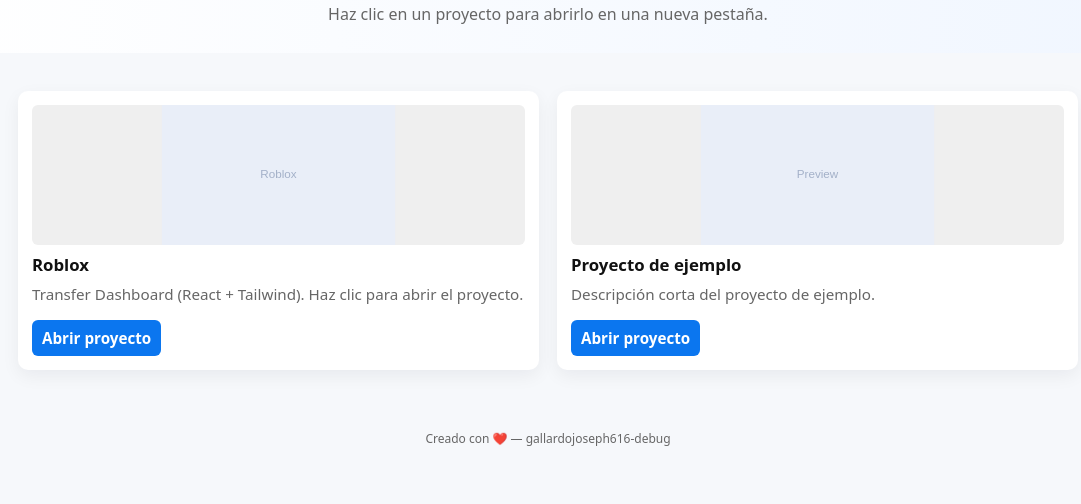
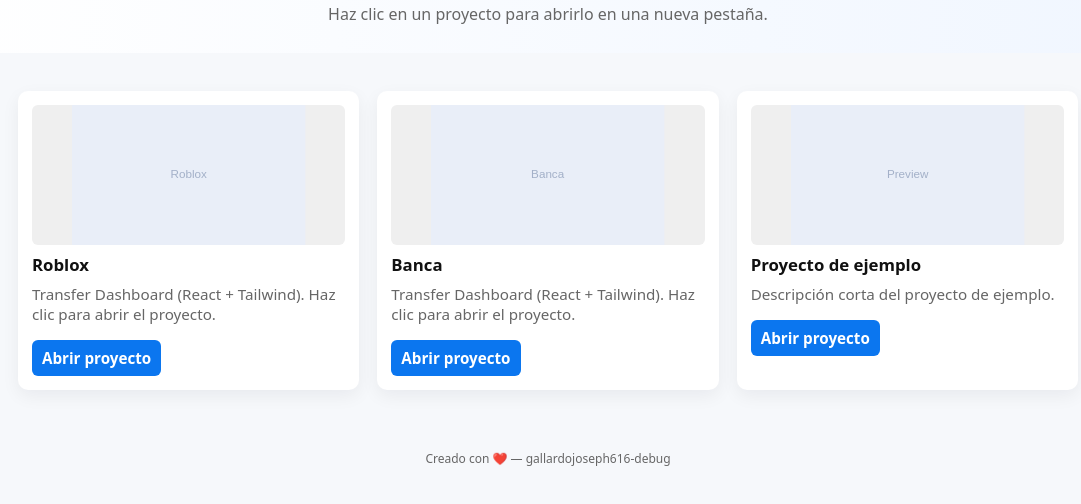
Before and after one commit to gallardojoseph616-debug/MyPageWep, a plain HTML site: page index.html in a window 1280 px wide. Shown: the part 66-570 px from the top of the page, without its empty margins (92-1173 px from the left). Drawn offline with Linux system fonts and the light colour scheme.

Commit message:
Update index.html

```diff
--- a/index.html
+++ b/index.html
@@ -26,6 +26,20 @@
       <p><a href="projects/roblox/" target="_blank" rel="noopener">Abrir proyecto</a></p>
     </article>
 
+<!-- Proyecto: Banca -->
+    <article class="card">
+      <div class="thumb" aria-hidden>
+        <svg width="100%" height="100%" viewBox="0 0 400 240" xmlns="http://www.w3.org/2000/svg" role="img" aria-label="Banca preview">
+          <rect width="100%" height="100%" fill="#e9eef8" />
+          <text x="50%" y="50%" dominant-baseline="middle" text-anchor="middle" fill="#a3b0c8" font-family="Arial, Helvetica, sans-serif" font-size="20">Banca</text>
+        </svg>
+      </div>
+      <h2>Banca</h2>
+      <p>Transfer Dashboard (React + Tailwind). Haz clic para abrir el proyecto.</p>
+      <p><a href="projects/Banca/" target="_blank" rel="noopener">Abrir proyecto</a></p>
+    </article>
+
+
     <!-- Proyecto de ejemplo -->
     <article class="card">
       <div class="thumb" aria-hidden>
```
